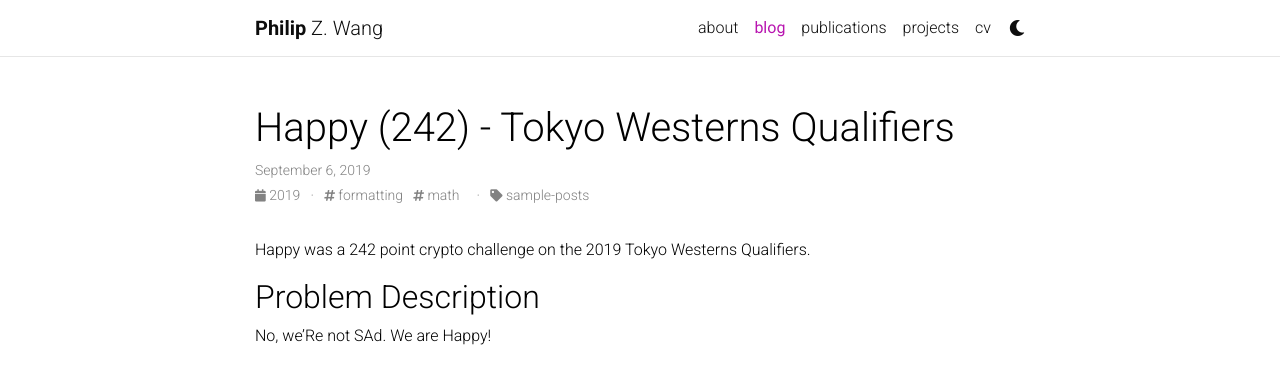
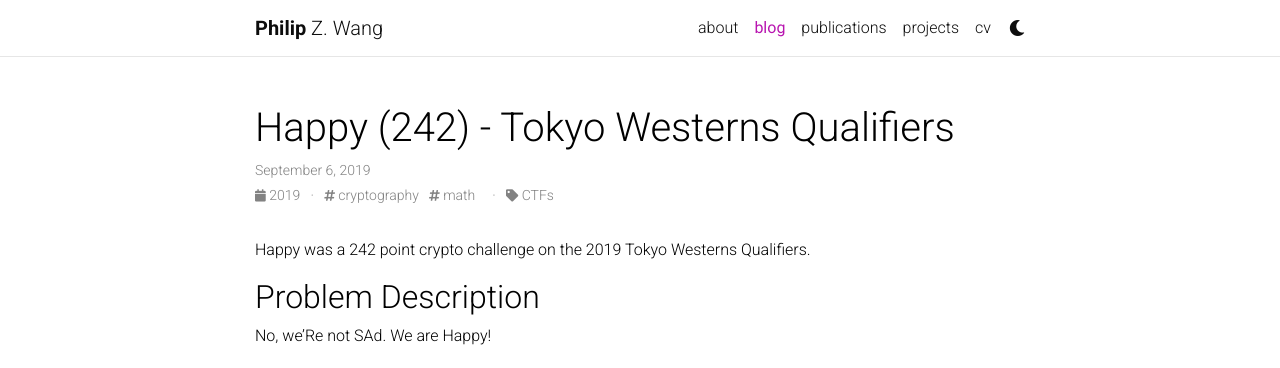
Before and after one commit to pwang00/pwang00.github.io, a Jekyll site: the page built from _posts/2019-09-06-happy.md, in a window 1280 px wide and 900 px high. Shown: the top 368 px of the window. Built offline with Jekyll 4.4.1, drawn with Linux system fonts in a browser that asks for light colours; comment, search, counter and statistics services are not loaded; a style sheet for code colours, icons or effects is not loaded.

Commit message:
Fix default tags

```diff
--- a/_posts/2019-09-06-happy.md
+++ b/_posts/2019-09-06-happy.md
@@ -3,8 +3,8 @@
 title: Happy (242) - Tokyo Westerns Qualifiers
 date: 2019-09-06 11:12:00-0400
 description: Coppersmith's attack
-tags: formatting math
-categories: sample-posts
+tags: cryptography math
+categories: CTFs
 ---
 
 
```
Also changed, not shown: _posts/2019-09-06-happy copy.md (+1 -1 lines).
